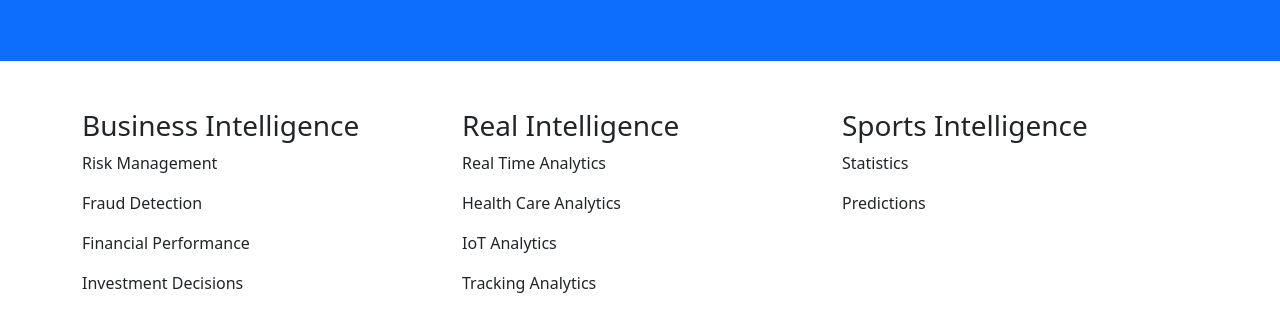
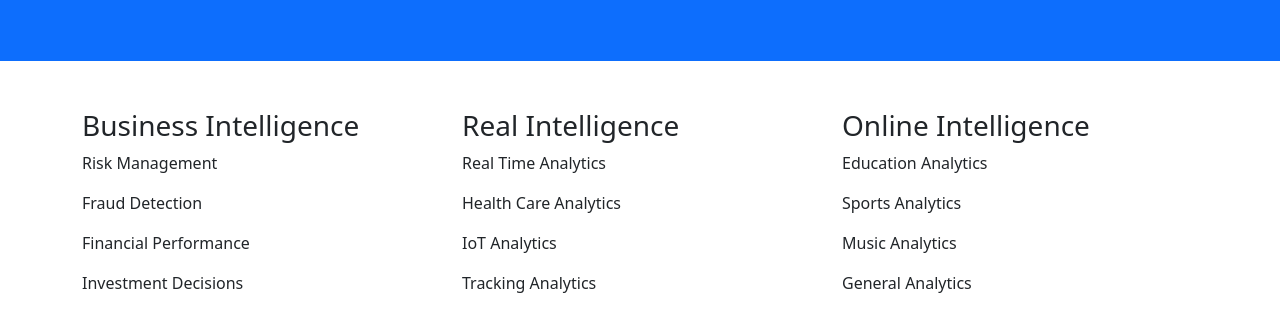
Before and after one commit to DataIntelligenceRW/DataIntelligenceRw.github.io, a plain HTML site: page index.html in a window 1280 px wide. Shown: the part 131-462 px from the top of the page. Drawn offline with nearby package versions, Linux system fonts and the light colour scheme.

Commit message:
Update index.html

```diff
--- a/index.html
+++ b/index.html
@@ -30,9 +30,11 @@
                 <p>Tracking Analytics</p>
             </div>
             <div class="col-sm-4">
-                <h3>Sports Intelligence</h3>
-                <p>Statistics</p>
-                <p>Predictions</p>
+                <h3>Online Intelligence</h3>
+                <p>Education Analytics</p>
+                <p>Sports Analytics</p>
+                <p>Music Analytics</p>
+                <p>General Analytics</p>
             </div>
         </div>
     </div>
```
